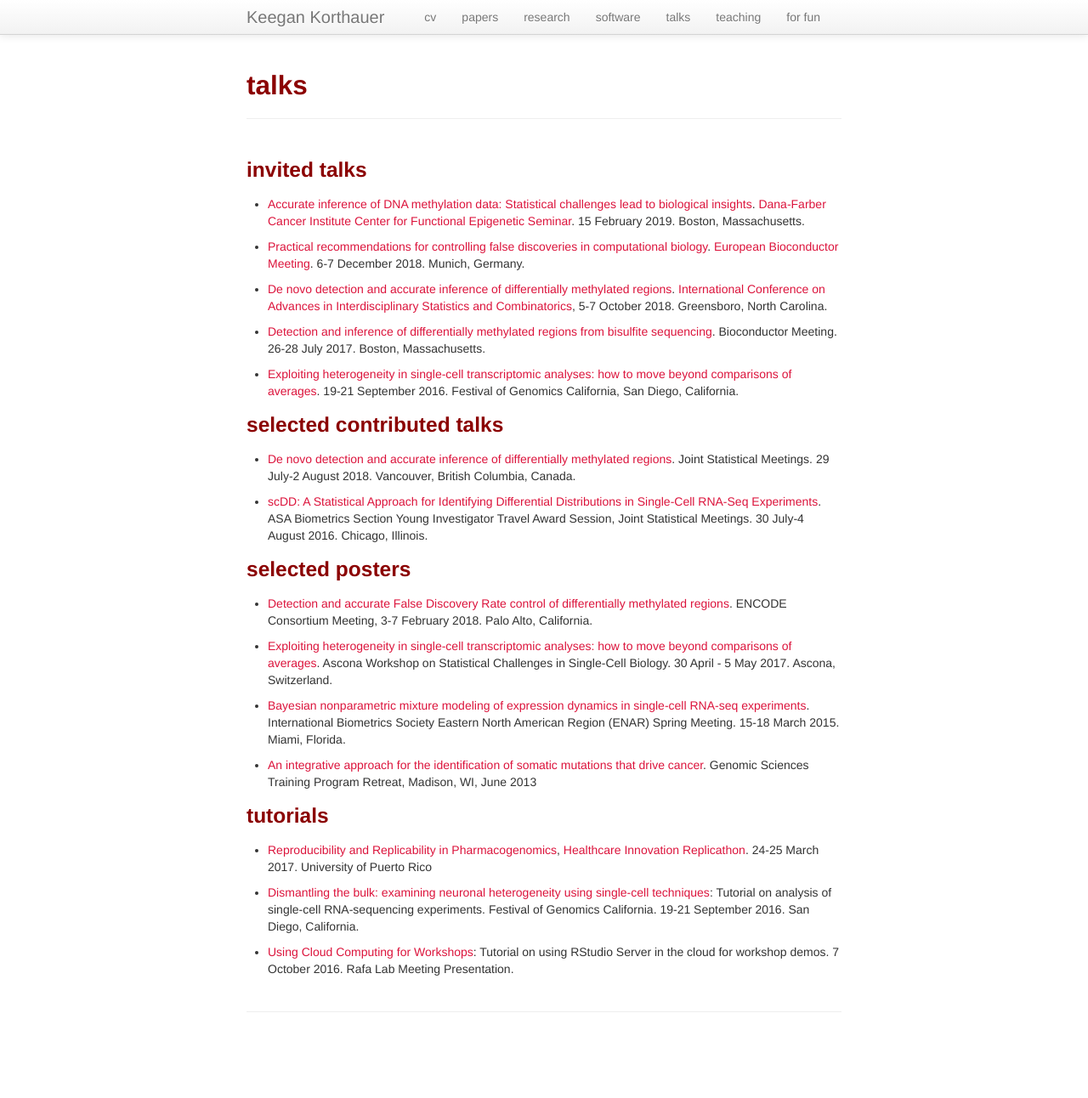
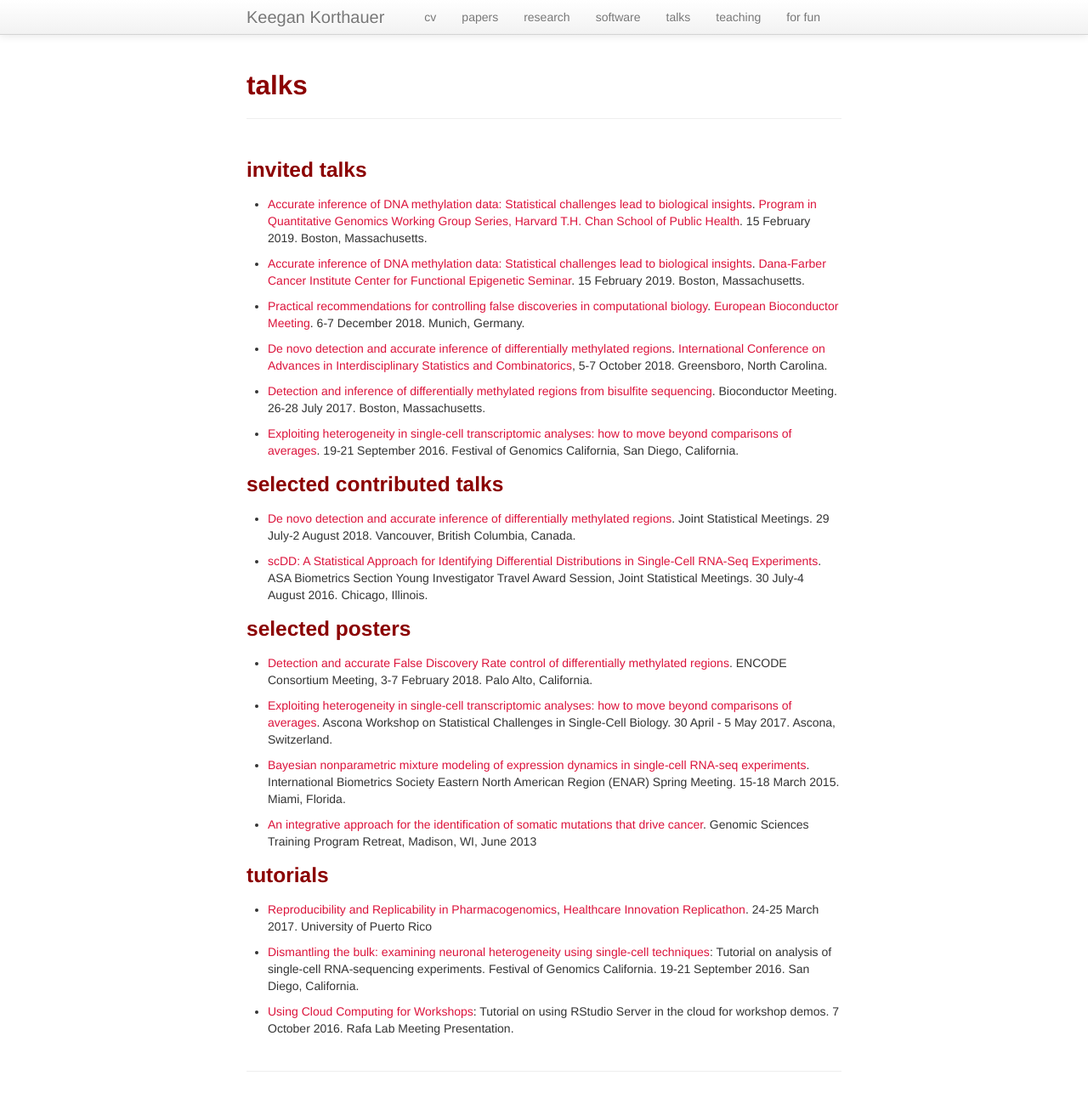
Before and after one commit to kdkorthauer/kdkorthauer.github.io, a Jekyll site: the page built from pages/talks.md, in a window 1280 px wide and 1292 px high. Shown: the whole window at 85% size. Built offline with Jekyll 4.4.1, drawn with Linux system fonts in a browser that asks for light colours.

Commit message:
Add PQG talk

```diff
--- a/pages/talks.md
+++ b/pages/talks.md
@@ -15,6 +15,8 @@ title: talks
 
 
 ### invited talks
+
+- [Accurate inference of DNA methylation data: Statistical challenges lead to biological insights](../talks/20190409-korthauer-slides-static.pdf). [Program in Quantitative Genomics Working Group Series, Harvard T.H. Chan School of Public Health](https://www.hsph.harvard.edu/pqg/pqg-working-group-series/). 15 February 2019. Boston, Massachusetts.
 
 - [Accurate inference of DNA methylation data: Statistical challenges lead to biological insights](../talks/20190215-korthauer-slides-static.pdf). [Dana-Farber Cancer Institute Center for Functional Epigenetic Seminar](http://cfce.dfci.harvard.edu/). 15 February 2019. Boston, Massachusetts.
 
```
Also changed, not shown: 2 other files.
